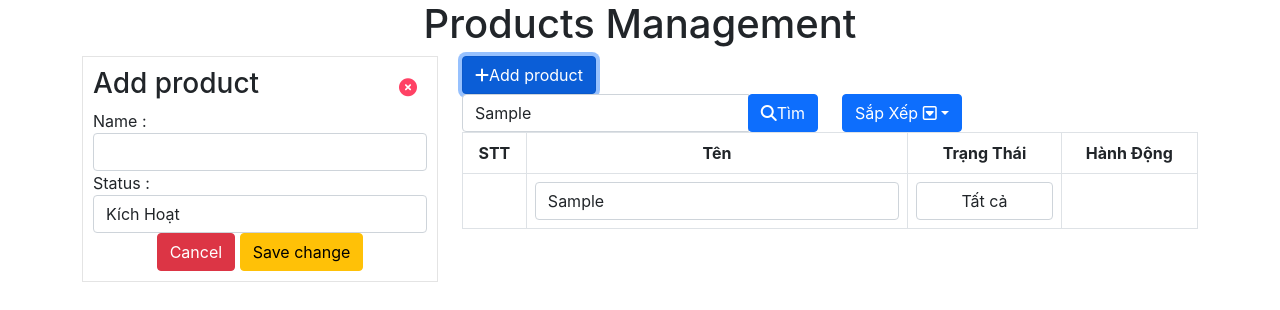
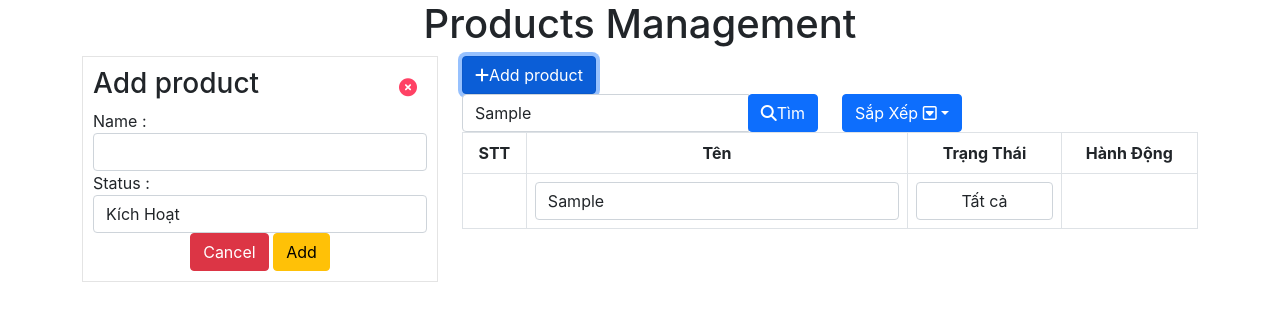
Before and after one commit to thanhit23/learning-ReactJs-Redux, a React (Create React App) app: page / in a window 1280 px wide. Both pictures are taken after typing "Sample", "Sample" into the empty fields and a click on the button "Add product". Shown: the top 310 px of the page. Built offline with nearby package versions, Linux system fonts and the light colour scheme.

Commit message:
[Feature] build search feature

```diff
--- a/public/index.html
+++ b/public/index.html
@@ -8,7 +8,7 @@
     <meta name="description" content="Web site created using create-react-app"/>
     <link rel="apple-touch-icon" href="%PUBLIC_URL%/logo192.png" />
     <link rel="manifest" href="%PUBLIC_URL%/manifest.json" />
-    <title>React App</title>
+    <title>App Products Management</title>
     <script src="https://kit.fontawesome.com/5b900cdeed.js" crossorigin="anonymous"></script>
     <link href="https://cdn.jsdelivr.net/npm/bootstrap@5.0.2/dist/css/bootstrap.min.css" rel="stylesheet" integrity="sha384-EVSTQN3/azprG1Anm3QDgpJLIm9Nao0Yz1ztcQTwFspd3yD65VohhpuuCOmLASjC" crossorigin="anonymous">
   </head>
--- a/src/App.js
+++ b/src/App.js
@@ -12,6 +12,11 @@ class App extends Component {
       data: [],
       disForm: false,
       editForm: null,
+      filter: {
+        name: '',
+        value: 0,
+      },
+      keyWord: '',
     }
   }
 
@@ -23,20 +28,24 @@ class App extends Component {
   }
 
   toggleForm = () => {
-    this.setState({ disForm: !this.state.disForm })
+    const { disForm, editForm } = this.state;
+    if (disForm && editForm !== null) {
+      this.setState({ disForm: true, editForm: null })
+    } else {
+      this.setState({ disForm: !disForm, editForm: null })
+    }
   }
 
-  handleAddData = (datas) => {
-    const { name, status } = datas;
+  handleAddData = (dataAdd) => {
+    const { name, status } = dataAdd;
     const { data } = this.state;
     const db = {
       id: data.length + 1,
       name,
-      status,
+      status: (!status || status === "false") ? false : true,
     }
     data.push(db)
     this.setState({ ...this.state, data});
-
     localStorage.setItem('data', JSON.stringify(data));
     this.toggleForm();
   }
@@ -44,7 +53,8 @@ class App extends Component {
   updateStatus = (id) => {
     const { data } = this.state;
     const index = this.getIndexOfProductByProductId(id);
-    if (index) {
+
+    if (index || index === 0) {
       data[index].status = !data[index].status;
     }
     this.setState({ data })
@@ -52,17 +62,35 @@ class App extends Component {
   }
 
   editProduct = (id) => {
-    const { data } = this.state;
+    console.log("editProduct");
+    const { data, editForm } = this.state;
     const index = this.getIndexOfProductByProductId(id);
-    if (index) {
+    console.log(editForm, 'editForm');
+    console.log(data, 'data');
+    this.setState({ editForm })
+
+    if (index || index === 0) {
       const editForm = data[index]
-      this.setState({ editForm, disForm: true });
-      if (index === null) {
-        console.log(index);
-      } else {
-        console.log(index, 'index');
-      }
+      this.setState({ editForm, disForm: true })
+      // if (index !== null || index === 0) {
+      //   console.log(index, 'index')
+      // } else {
+      //   data[index] =
+      // }
     }
+  }
+
+  editDataProduct = (dataEdit) => {
+    const { data } = this.state
+    const { id, name, status } = dataEdit
+    const index = this.getIndexOfProductByProductId(dataEdit.id);
+    if (index || index === 0) {
+      data[index].id = id;
+      data[index].name = name;
+      data[index].status = status;
+    }
+    this.setState({ data })
+    localStorage.setItem('data', JSON.stringify(data));
   }
 
   deleteProduct = (id) => {
@@ -81,9 +109,49 @@ class App extends Component {
     return result;
   }
 
+  getValueFilter = (name, status) => {
+    status = Number(status);
+    name = name.toLowerCase();
+    this.setState({
+      filter: {
+        name,
+        status,
+      }
+    })
+  }
+
+  searchKeywords = (keyWord) => {
+    this.setState({ keyWord })
+  }
+
   render() {
-    const { data, disForm, editForm } = this.state;
-    const element = disForm ? <TaskForm toggleForm={this.toggleForm} handleAddData={this.handleAddData} editProduct={editForm} /> : '';
+    let { data, disForm, editForm, filter, keyWord } = this.state;
+    const { name, status } = filter;
+    if (filter) {
+      if (name) {
+        data = data.filter(({ name : nameItem }) => nameItem.toLowerCase().indexOf(name) !== -1)
+      }
+
+      if (status) {
+        data = data.filter(({ status : nameStatus }) => {
+          if (status === 0) {
+            return data;
+          } else {
+            return nameStatus === (status === 1 ? false : true)
+          }
+        })
+      }
+    }
+
+    if (keyWord) {
+      data = data.filter(({ name : nameItem }) => nameItem.toLowerCase().indexOf(keyWord) !== -1)
+    }
+    const element = disForm ? <TaskForm
+                                toggleForm={this.toggleForm}
+                                handleAddData={this.handleAddData}
+                                editForm={editForm}
+                                editDataProduct={this.editDataProduct}
+                              /> : '';
     const colShowProductForm = disForm ? '8' : '12';
     return (
       <div className="container">
@@ -98,7 +166,7 @@ class App extends Component {
             <button type="button" className="btn btn-primary" onClick={this.toggleForm}>
               <i className="fa fa-plus mr-5" />Add product
             </button>
-            <Control />
+            <Control searchKeywords={ this.searchKeywords }/>
             <div className="row mt-15">
               <div className="col-xs-12 col-sm-12 col-md-12 col-lg-12">
                 <TaskList
@@ -106,6 +174,7 @@ class App extends Component {
                   updateStatus={ this.updateStatus }
                   deleteProduct={ this.deleteProduct }
                   editProduct={ this.editProduct }
+                  getValueFilter={ this.getValueFilter }
                 />
               </div>
             </div>
--- a/src/Components/Control.js
+++ b/src/Components/Control.js
@@ -3,10 +3,14 @@ import Search from './Search';
 import Sort from './Sort';
 
 class Control extends Component {
+  searchKeywords = (keyWords) => {
+    console.log(keyWords, 'keyWords');
+  }
+
   render() {
     return (
       <div className="row mt-15">
-        <Search />
+        <Search searchKeywords={ this.props.searchKeywords }/>
         <Sort />
       </div>
     );
--- a/src/Components/Search.js
+++ b/src/Components/Search.js
@@ -1,20 +1,48 @@
-import React, { Component } from 'react';
+import React, { Component } from 'react'
 
 class Search extends Component {
+  constructor(props) {
+    super(props);
+    this.state = {
+      keyWord: '',
+    }
+  }
+
+  searchKeyword = ({ target: { name, value } }) => {
+    this.setState({ [name]: value })
+  }
+
+  onSearchKeyword = () => {
+    const { keyWord } = this.state
+    this.props.searchKeywords(keyWord)
+  }
+
   render() {
+    const { keyWord } = this.state
     return (
       <div className="col-xs-6 col-sm-6 col-md-6 col-lg-6">
         <div className="input-group">
-          <input type="text" className="form-control" placeholder="Nhập từ khóa..." />
+          <input
+            type="text"
+            name="keyWord"
+            className="form-control"
+            placeholder="Nhập từ khóa..."
+            value={ keyWord }
+            onChange={ this.searchKeyword }
+          />
           <span className="input-group-btn">
-            <button className="btn btn-primary" type="button">
+            <button
+              className="btn btn-primary"
+              type="button"
+              onClick={ this.onSearchKeyword }
+            >
               <span className="fa fa-search mr-5" />Tìm
             </button>
           </span>
         </div>
       </div>
-    );
-  };
+    )
+  }
 }
 
 export default Search;
--- a/src/Components/TackForm.js
+++ b/src/Components/TackForm.js
@@ -12,21 +12,38 @@ class TaskForm extends Component {
     }
   }
   componentWillMount() {
-    const { editProduct } = this.props;
-    if (editProduct) {
-      const { id, name, status } = editProduct
-      this.setState(editProduct)
+    const { editForm } = this.props;
+    if (editForm) {
+      this.setState(editForm)
     };
   }
+  // UNSAFE_componentWillMount(nextProps) {
+  //   const { editProduct } = nextProps;
+  //   if (nextProps && editProduct) {
+  //     this.setState(editProduct);
+  //   }
+  // }
+  componentWillReceiveProps(nextProps) {
+    const { editForm } = nextProps;
+    if (!nextProps) return;
+    if (editForm) {
+      this.setState(editForm);
+    } else if (editForm === null) {
+      this.setState({
+        id: null,
+        name: '',
+        status: true,
+      });
+    }
+  }
   toggleForm = () => {
-    console.log(this.editProduct());
     this.props.toggleForm();
   }
 
-  editProduct = () => {
-
-    console.log(this.state.id);
-    // console.log(this.props.editProduct(), 'this.props.editProduct()');;
+  editDataProduct = () => {
+    const { id, name, status } = this.state
+    this.setState({ id, name, status })
+    this.props.editDataProduct(this.state)
   }
   changeValueInput = event => {
     const { target: { name, value } } = event;
@@ -43,7 +60,6 @@ class TaskForm extends Component {
   }
   render() {
     const { id, name, status } = this.state;
-    console.log(this.state, 'this.state');
     return (
       <div className="panel panel-warning">
         <div className="panel-heading">
@@ -82,8 +98,8 @@ class TaskForm extends Component {
             <button
               type="submit"
               className="btn btn-warning"
-              onClick={(id !== null) ? this.addProduct : this.editProduct}
-            >{(id !== null) ? 'Add' : 'Save change'}</button>
+              onClick={(id !== null) ? this.editDataProduct : this.addProduct }
+            >{(id !== null) ? 'Save change' : 'Add'}</button>
           </div>
         </div>
       </div>
--- a/src/Components/TaskItem.js
+++ b/src/Components/TaskItem.js
@@ -22,7 +22,10 @@ class TaskItem extends Component {
         <td>{ index + 1 }</td>
         <td>{ data.name }</td>
         <td className="text-center">
-          <span className={cl('btn', {'btn-success': data.status, 'btn-danger': !data.status})} onClick={ this.updateStatus }>
+          <span
+            className={cl('btn', {'btn-success': data.status, 'btn-danger': !data.status})}
+            onClick={ this.updateStatus }
+          >
           { data.status ? 'Kích Hoạt' : 'Ẩn' }
           </span>
         </td>
--- a/src/Components/TaskList.js
+++ b/src/Components/TaskList.js
@@ -3,6 +3,27 @@ import TaskItem from './TaskItem';
 import SelectInput from './SelectInput';
 
 class TaskList extends Component {
+  constructor(props) {
+    super(props);
+    this.state = {
+      filterName: ' ',
+      filterStatus: 0,
+    }
+  }
+
+  changeValueFilterByValue = (e) => {
+    const { filterName, filterStatus } = this.state;
+    const { value, name } = e.target;
+
+    this.props.getValueFilter(
+      name === 'filterName' ? value : filterName,
+      name === 'filterStatus' ? value : filterStatus,
+    )
+    this.setState({
+      [name]: value,
+    })
+  }
+
   render() {
     const { data } = this.props;
     const itemElement = data.map((item, index) => {
@@ -31,7 +52,7 @@ class TaskList extends Component {
     ]
     const selectInputElement = selectData.map((data, index) => {
       return (
-        <SelectInput key={index} data={ data } index={ index }/>
+        <SelectInput key={ index } data={ data } index={ index }/>
       )
     })
     return (
@@ -48,10 +69,15 @@ class TaskList extends Component {
           <tr>
             <td />
             <td>
-              <input type="text" className="form-control" />
+              <input
+                type="text"
+                onChange={ this.changeValueFilterByValue }
+                className="form-control"
+                name="filterName"
+              />
             </td>
             <td>
-              <select className="form-control">
+              <select className="form-control" name="filterStatus" onChange={ this.changeValueFilterByValue }>
                 { selectInputElement }
               </select>
             </td>
```
